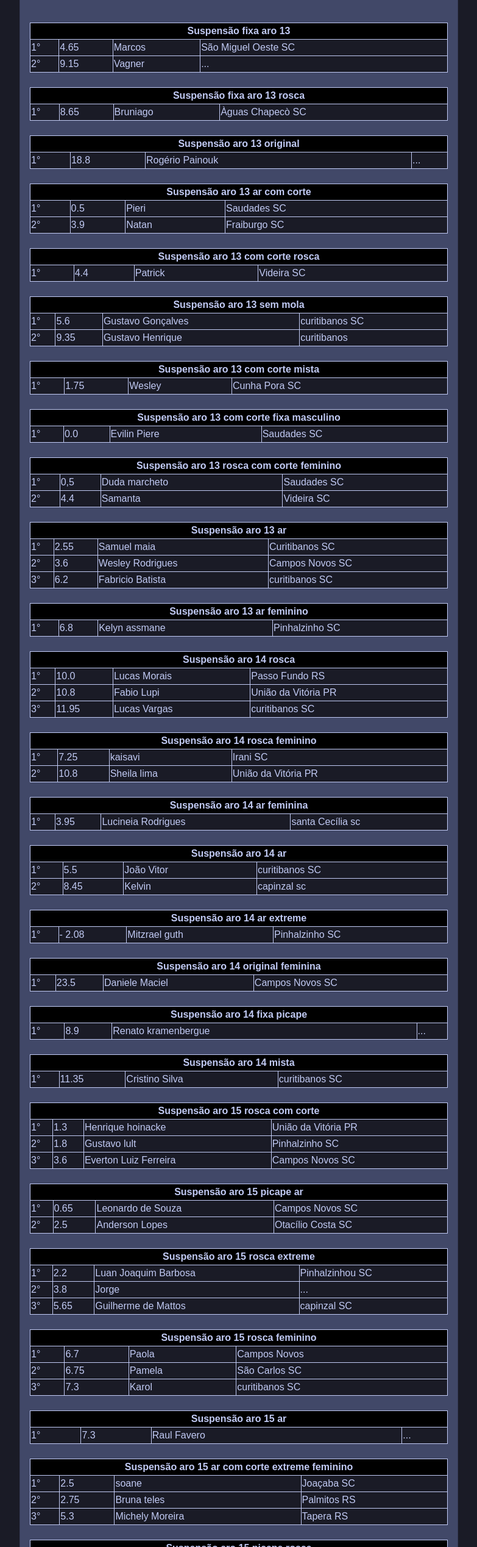
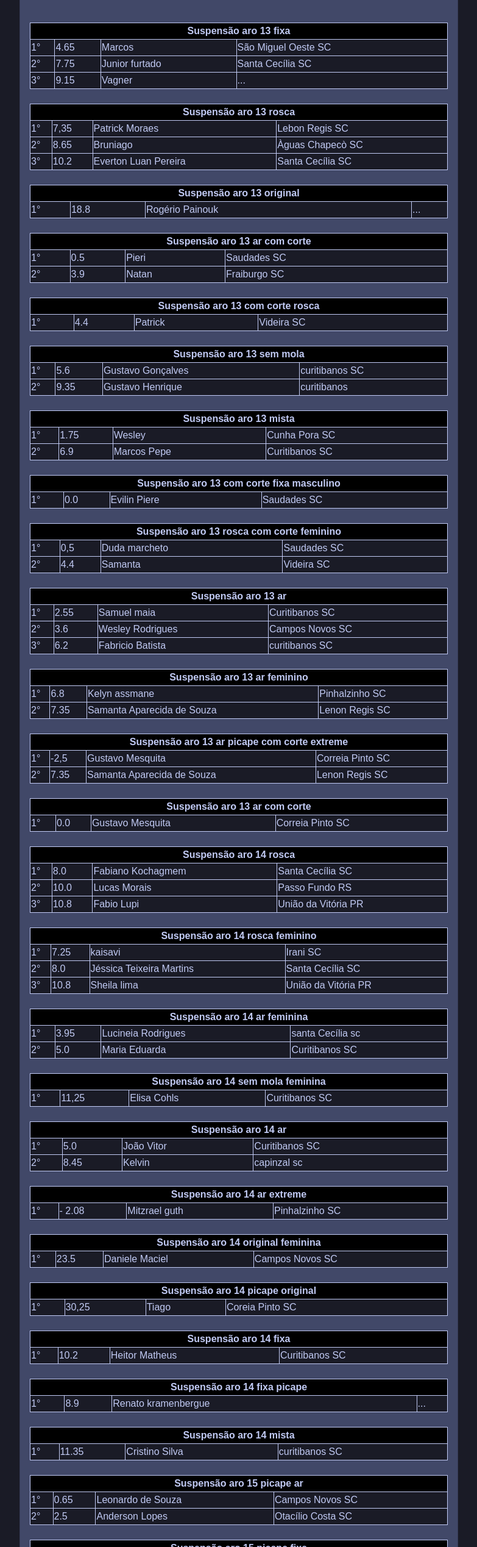
Before and after one commit to securiityy/raxacompeticoes, a plain HTML site: page index.html in a window 1280 px wide. Shown: the part 2597-5134 px from the top of the page at 61% size, without its empty margins (248-1031 px from the left). Drawn offline with nearby package versions, Linux system fonts and the light colour scheme.

Commit message:
Update index.html

```diff
--- a/index.html
+++ b/index.html
@@ -263,16 +263,19 @@ animation-duration: 300ms;
     <p class="card-text">Queremos parabenizar a todos os competidores pelo desempenho excepcional e pela paixão demonstrada ao longo desta jornada emocionante..</p>
 
 		<table class="mycolorfont mycolorbg">
-			<tr><th  style="text-align:center;background-color:#000000;" colspan="4">Suspensão fixa aro 13</th></tr>
+			<tr><th  style="text-align:center;background-color:#000000;" colspan="4">Suspensão aro 13 fixa</th></tr>
 			<tr><td>1°</td><td>4.65</td><td>Marcos</td><td>São Miguel Oeste SC</td>
-			<tr><td>2°</td><td>9.15 </td><td>Vagner</td><td>...</td>
+			<tr><td>2°</td><td>7.75 </td><td>Junior furtado</td><td>Santa Cecília SC</td>
+			<tr><td>3°</td><td>9.15 </td><td>Vagner</td><td>...</td>
 			</tr>
 	  </table>
 			</br>
 
 		<table class="mycolorfont mycolorbg">
-			<tr><th  style="text-align:center;background-color:#000000;" colspan="4">Suspensão fixa aro 13 rosca</th></tr>
-			<tr><td>1°</td><td>8.65</td><td>Bruniago</td><td>Àguas Chapecò SC</td>
+			<tr><th  style="text-align:center;background-color:#000000;" colspan="4">Suspensão aro 13 rosca</th></tr>
+			<tr><td>1°</td><td>7,35</td><td>Patrick Moraes</td><td>Lebon Regis SC</td>
+			<tr><td>2°</td><td>8.65</td><td>Bruniago</td><td>Àguas Chapecò SC</td>
+			<tr><td>3°</td><td>10.2</td><td>Everton Luan Pereira</td><td>Santa Cecília SC</td>
 			</tr>
 	  </table>
 			</br>
@@ -310,8 +313,9 @@ animation-duration: 300ms;
 			</br>
 
 		<table class="mycolorfont mycolorbg">
-			<tr><th  style="text-align:center;background-color:#000000;" colspan="4">Suspensão aro 13 com corte mista</th></tr>
+			<tr><th  style="text-align:center;background-color:#000000;" colspan="4">Suspensão aro 13 mista</th></tr>
 			<tr><td>1°</td><td>1.75</td><td>Wesley</td><td>Cunha Pora SC</td>
+			<tr><td>2°</td><td>6.9</td><td>Marcos Pepe</td><td>Curitibanos SC</td>
 			</tr>
 	  </table>
 			</br>
@@ -343,6 +347,23 @@ animation-duration: 300ms;
 		<table class="mycolorfont mycolorbg">
 			<tr><th  style="text-align:center;background-color:#000000;" colspan="4">Suspensão aro 13 ar feminino</th></tr>
 			<tr><td>1°</td><td>6.8</td><td>Kelyn assmane</td><td>Pinhalzinho SC</td>
+			<tr><td>2°</td><td>7.35</td><td>Samanta Aparecida de Souza</td><td>Lenon Regis SC</td>
+			</tr>
+	  </table>
+			</br>
+
+		<table class="mycolorfont mycolorbg">
+			<tr><th  style="text-align:center;background-color:#000000;" colspan="4">Suspensão aro 13 ar picape com corte extreme</th></tr>
+			<tr><td>1°</td><td>-2,5</td><td>Gustavo Mesquita</td><td>Correia Pinto SC</td>
+			<tr><td>2°</td><td>7.35</td><td>Samanta Aparecida de Souza</td><td>Lenon Regis SC</td>
+			</tr>
+	  </table>
+			</br>
+
+
+		<table class="mycolorfont mycolorbg">
+			<tr><th  style="text-align:center;background-color:#000000;" colspan="4">Suspensão aro 13 ar com corte</th></tr>
+			<tr><td>1°</td><td>0.0</td><td>Gustavo Mesquita </td><td>Correia Pinto SC</td>
 			</tr>
 	  </table>
 			</br>
@@ -350,9 +371,9 @@ animation-duration: 300ms;
 
 		<table class="mycolorfont mycolorbg">
 			<tr><th  style="text-align:center;background-color:#000000;" colspan="4">Suspensão aro 14 rosca</th></tr>
-			<tr><td>1°</td><td>10.0</td><td>Lucas Morais</td><td>Passo Fundo RS</td>
-			<tr><td>2°</td><td>10.8</td><td>Fabio Lupi</td><td>União da Vitória PR</td>
-			<tr><td>3°</td><td>11.95</td><td>Lucas Vargas</td><td>curitibanos SC</td>
+			<tr><td>1°</td><td>8.0</td><td>Fabiano Kochagmem</td><td>Santa Cecília SC</td>
+			<tr><td>2°</td><td>10.0</td><td>Lucas Morais</td><td>Passo Fundo RS</td>
+			<tr><td>3°</td><td>10.8</td><td>Fabio Lupi</td><td>União da Vitória PR</td>
 			</tr>
 	  </table>
 			</br>
@@ -360,7 +381,8 @@ animation-duration: 300ms;
 		<table class="mycolorfont mycolorbg">
 			<tr><th  style="text-align:center;background-color:#000000;" colspan="4">Suspensão aro 14 rosca feminino</th></tr>
 			<tr><td>1°</td><td>7.25</td><td>kaisavi</td><td>Irani SC</td>
-			<tr><td>2°</td><td>10.8</td><td>Sheila lima</td><td>União da Vitória PR</td>
+			<tr><td>2°</td><td>8.0</td><td>Jéssica Teixeira Martins</td><td>Santa Cecília SC</td>
+			<tr><td>3°</td><td>10.8</td><td>Sheila lima</td><td>União da Vitória PR</td>
 			</tr>
 	  </table>
 			</br>
@@ -368,13 +390,21 @@ animation-duration: 300ms;
 		<table class="mycolorfont mycolorbg">
 			<tr><th  style="text-align:center;background-color:#000000;" colspan="4">Suspensão aro 14 ar feminina</th></tr>
 			<tr><td>1°</td><td>3.95</td><td>Lucineia Rodrigues</td><td>santa Cecília sc</td>
+			<tr><td>2°</td><td>5.0</td><td>Maria Eduarda</td><td>Curitibanos SC</td>
+			</tr>
+	  </table>
+			</br>
+
+		<table class="mycolorfont mycolorbg">
+			<tr><th  style="text-align:center;background-color:#000000;" colspan="4">Suspensão aro 14 sem mola feminina</th></tr>
+			<tr><td>1°</td><td>11,25</td><td>Elisa Cohls</td><td>Curitibanos SC</td>
 			</tr>
 	  </table>
 			</br>
 
 		<table class="mycolorfont mycolorbg">
 			<tr><th  style="text-align:center;background-color:#000000;" colspan="4">Suspensão aro 14 ar</th></tr>
-			<tr><td>1°</td><td>5.5</td><td>João Vitor</td><td>curitibanos SC</td>
+			<tr><td>1°</td><td>5.0</td><td>João Vitor</td><td>Curitibanos SC</td>
 			<tr><td>2°</td><td>8.45</td><td>Kelvin</td><td>capinzal sc</td>
 			</tr>
 	  </table>
@@ -396,6 +426,22 @@ animation-duration: 300ms;
 			</br>
 
 		<table class="mycolorfont mycolorbg">
+			<tr><th  style="text-align:center;background-color:#000000;" colspan="4">Suspensão aro 14 picape original</th></tr>
+			<tr><td>1°</td><td>30,25</td><td>Tiago</td><td>Coreia Pinto SC</td>
+			</tr>
+	  </table>
+			</br>
+
+
+		<table class="mycolorfont mycolorbg">
+			<tr><th  style="text-align:center;background-color:#000000;" colspan="4">Suspensão aro 14 fixa</th></tr>
+			<tr><td>1°</td><td>10.2</td><td>Heitor Matheus</td><td>Curitibanos SC</td>
+			</tr>
+	  </table>
+			</br>
+
+
+		<table class="mycolorfont mycolorbg">
 			<tr><th  style="text-align:center;background-color:#000000;" colspan="4">Suspensão aro 14 fixa picape</th></tr>
 			<tr><td>1°</td><td>8.9</td><td>Renato kramenbergue</td><td>...</td>
 			</tr>
@@ -410,15 +456,6 @@ animation-duration: 300ms;
 			</br>
 
 		<table class="mycolorfont mycolorbg">
-			<tr><th  style="text-align:center;background-color:#000000;" colspan="4">Suspensão aro 15 rosca com corte </th></tr>
-			<tr><td>1°</td><td>1.3</td><td>Henrique hoinacke</td><td>União da Vitória PR</td>
-			<tr><td>2°</td><td>1.8</td><td>Gustavo lult</td><td>Pinhalzinho SC</td>
-			<tr><td>3°</td><td>3.6</td><td>Everton Luiz Ferreira</td><td>Campos Novos SC</td>
-			</tr>
-	  </table>
-			</br>
-
-		<table class="mycolorfont mycolorbg">
 			<tr><th  style="text-align:center;background-color:#000000;" colspan="4">Suspensão aro 15 picape ar</th></tr>
 			<tr><td>1°</td><td>0.65</td><td>Leonardo de Souza</td><td>Campos Novos SC</td>
 			<tr><td>2°</td><td>2.5</td><td>Anderson Lopes</td><td>Otacílio Costa SC</td>
@@ -427,17 +464,16 @@ animation-duration: 300ms;
 			</br>
 
 		<table class="mycolorfont mycolorbg">
-			<tr><th  style="text-align:center;background-color:#000000;" colspan="4">Suspensão aro 15 rosca extreme</th></tr>
-			<tr><td>1°</td><td>2.2</td><td>Luan Joaquim Barbosa</td><td>Pinhalzinhou SC</td>
-			<tr><td>2°</td><td>3.8</td><td>Jorge</td><td>...</td>
-			<tr><td>3°</td><td>5.65</td><td>Guilherme de Mattos</td><td>capinzal SC</td>
+			<tr><th  style="text-align:center;background-color:#000000;" colspan="4">Suspensão aro 15 picape fixa</th></tr>
+			<tr><td>1°</td><td>0.65</td><td>lugar Patrick Silva</td><td>Cidade Lebon Regis </td>
 			</tr>
 	  </table>
 			</br>
 
+
 		<table class="mycolorfont mycolorbg">
 			<tr><th  style="text-align:center;background-color:#000000;" colspan="4">Suspensão aro 15 rosca feminino</th></tr>
-			<tr><td>1°</td><td>6.7</td><td>Paola</td><td>Campos Novos</td>
+			<tr><td>1°</td><td>5.7</td><td>Emília Pereti</td><td>Lebon Regis SC</td>
 			<tr><td>2°</td><td>6.75</td><td>Pamela</td><td>São Carlos SC</td>
 			<tr><td>3°</td><td>7.3</td><td>Karol</td><td>curitibanos SC</td>
 			</tr>
@@ -445,8 +481,30 @@ animation-duration: 300ms;
 			</br>
 
 		<table class="mycolorfont mycolorbg">
+			<tr><th  style="text-align:center;background-color:#000000;" colspan="4">Suspensão aro 15 rosca com corte</th></tr>
+			<tr><td>1°</td><td>2.2</td><td>Luan Joaquim Barbosa</td><td>Pinhalzinho SC</td>
+			<tr><td>2°</td><td>2.25</td><td>Gabriel Luis</td><td>Correia Pinto SC </td>
+			<tr><td>3°</td><td>3.6</td><td>Everton Luiz Ferreira</td><td>Campos Novos SC </td>
+			</tr>
+	  </table>
+			</br>
+
+		<table class="mycolorfont mycolorbg">
+			<tr><th  style="text-align:center;background-color:#000000;" colspan="4">Suspensão aro 15 rosca extreme</th></tr>
+			<tr><td>1°</td><td>2.25</td><td>Gabriel Luis</td><td>Correia Pinto SC </td>
+			<tr><td>2°</td><td>1.3</td><td>Henrique Honacke</td><td>União da vitória SC </td>
+			<tr><td>3°</td><td>1.8</td><td>Gustavo Lult</td><td>Pinhalzinho SC </td>
+			</tr>
+	  </table>
+			</br>
+
+
+
+		<table class="mycolorfont mycolorbg">
 			<tr><th  style="text-align:center;background-color:#000000;" colspan="4">Suspensão aro 15 ar</th></tr>
-			<tr><td>1°</td><td>7.3</td><td>Raul Favero</td><td>...</td>
+			<tr><td>1°</td><td>5.3</td><td>Andrei de oliveira</td><td>São José do Cerrito SC </td>
+			<tr><td>2°</td><td>5.45</td><td>Lucas Martins</td><td>Lebon Regis SC</td>
+			<tr><td>2°</td><td>7.3</td><td>Raul Favero</td><td>...</td>
 			</tr>
 	  </table>
 			</br>
@@ -476,8 +534,9 @@ animation-duration: 300ms;
 
 		<table class="mycolorfont mycolorbg">
 			<tr><th  style="text-align:center;background-color:#000000;" colspan="4">Suspensão 15 ar com corte extreme</th></tr>
-			<tr><td>1°</td><td>1.1</td><td>tocha</td><td>Lages SC</td>
-			<tr><td>2°</td><td>2.3</td><td>Fabio Ribeiro</td><td>Campos Novos SC</td>
+			<tr><td>1°</td><td>0.45</td><td>Oliver Fausto</td><td>Lages SC</td>
+			<tr><td>2°</td><td>1.1</td><td>tocha</td><td>Lages SC</td>
+			<tr><td>3°</td><td>1.9</td><td>Gabriel Oreia</td><td>Correria Pinto SC</td>
 			</tr>
 	  </table>
 			</br>
@@ -493,7 +552,7 @@ animation-duration: 300ms;
 			<tr><th  style="text-align:center;background-color:#000000;" colspan="4">Suspensão aro 15 fixa</th></tr>
 			<tr><td>1°</td><td>3.55</td><td>Matheus fenili</td><td>Joaçaba SC</td>
 			<tr><td>2°</td><td>5.5</td><td>Anderson Alves</td><td>União da Vitória PR</td>
-			<tr><td>3°</td><td>12.1</td><td>Natan Rolin</td><td>Nova Erechim PR</td>
+			<tr><td>3°</td><td>9.4</td><td>Willian Garcia</td><td>Pouso Redondo SC</td>
 			</tr>
 	  </table>
 			</br>
@@ -620,26 +679,8 @@ animation-duration: 300ms;
 			</br>
 
 		<table class="mycolorfont mycolorbg">
-			<tr><th  style="text-align:center;background-color:#000000;" colspan="4">Suspensão aro 17 ar com corte</th></tr>
-			<tr><td>1°</td><td>0,0</td><td>Fabio Ribeiro</td><td>Campos Novos</td>
-			<tr><td>2°</td><td>0,55</td><td>Geovane thug life</td><td>general carneiro</td>
-			<tr><td>3°</td><td>2,8</td><td>Marcelo pelentir</td><td>Joaçaba</td>
-			</tr>
-	  </table>
-			</br>
-
-		<table class="mycolorfont mycolorbg">
 			<tr><th  style="text-align:center;background-color:#000000;" colspan="4">Suspensão aro 17 ar com corte feminina</th></tr>
 			<tr><td>1°</td><td>2.3</td><td>Talita</td><td>campos novos</td>
-			</tr>
-	  </table>
-			</br>
-
-		<table class="mycolorfont mycolorbg">
-			<tr><th  style="text-align:center;background-color:#000000;" colspan="4">Suspensão aro 17 ar extreme com corte</th></tr>
-			<tr><td>1°</td><td>0.5</td><td>Tiago Murilo</td><td>Otacílio Costa</td>
-			<tr><td>2°</td><td>0.6</td><td>Vinicius Santos</td><td>Tepera RS</td>
-			<tr><td>3°</td><td>0.95</td><td>Fabio Ribeiro</td><td>Campos Novos SC</td>
 			</tr>
 	  </table>
 			</br>
@@ -657,6 +698,24 @@ animation-duration: 300ms;
 			</tr>
 	  </table>
 			</br>
+
+		<table class="mycolorfont mycolorbg">
+			<tr><th  style="text-align:center;background-color:#000000;" colspan="4">Suspensão aro 17 ar com corte</th></tr>
+			<tr><td>1°</td><td>0.0</td><td>Fabio Ribeiro</td><td>Campos novos SC</td>
+			<tr><td>2°</td><td>0.5</td><td>Tiago Murilo</td><td>Otacílio Costa SC</td>
+			<tr><td>3°</td><td>0.6</td><td>Vinicius Santos</td><td>Tapera RS</td>
+			</tr>
+	  </table>
+			</br>
+
+		<table class="mycolorfont mycolorbg">
+			<tr><th  style="text-align:center;background-color:#000000;" colspan="4">Suspensão aro 17 com corte extreme</th></tr>
+			<tr><td>1°</td><td>-1.75</td><td>Gabriel Oreia</td><td>Correia Pinto SC</td>
+			</tr>
+	  </table>
+			</br>
+
+
 
 		<table class="mycolorfont mycolorbg">
 			<tr><th  style="text-align:center;background-color:#000000;" colspan="4">Suspensão aro 17 rosca</th></tr>
@@ -712,17 +771,8 @@ animation-duration: 300ms;
 		<table class="mycolorfont mycolorbg">
 			<tr><th  style="text-align:center;background-color:#000000;" colspan="4">Suspensão aro 17 ar feminino</th></tr>
 			<tr><td>1°</td><td>0.95</td><td>Bruna Maria Medeiros</td><td>são Miguel</td>
-			<tr><td>2°</td><td>3.35</td><td>Fabiana melissa</td><td>campos novos</td>
+			<tr><td>2°</td><td>1.1</td><td>karla Cecílio</td><td>Lages SC</td>
 			<tr><td>3°</td><td>3.3</td><td>Ester</td><td>Xanxerê SC</td>
-			</tr>
-	  </table>
-			</br>
-
-		<table class="mycolorfont mycolorbg">
-			<tr><th  style="text-align:center;background-color:#000000;" colspan="4">Suspensão 17 picape extreme</th></tr>
-			<tr><td>1°</td><td>0.9</td><td>Luiz Fernando caçador</td><td>...</td>
-			<tr><td>2°</td><td>1.7</td><td>Pablo Henrique cunha porã</td><td>...</td>
-			<tr><td>3°</td><td>1.8</td><td>Iago capinzal</td><td>...</td>
 			</tr>
 	  </table>
 			</br>
@@ -736,13 +786,14 @@ animation-duration: 300ms;
 			</br>
 
 		<table class="mycolorfont mycolorbg">
-			<tr><th  style="text-align:center;background-color:#000000;" colspan="4">Suspensão 17 picape ar</th></tr>
-			<tr><td>1°</td><td>0.0</td><td>Luiz Fernando caçador</td><td>...</td>
-			<tr><td>2°</td><td>0.95</td><td>willinton prila </td><td>Fraiburgo</td>
-			<tr><td>3°</td><td>2.35</td><td>Fabiano Rufino</td><td>curitibanos</td>
+			<tr><th  style="text-align:center;background-color:#000000;" colspan="4">Suspensão 17 picape ar com corte</th></tr>
+			<tr><td>1°</td><td>0.0</td><td>Skai</td><td>Coreia Pinto SC</td>
+			<tr><td>2°</td><td>0.95</td><td>Welliton prila</td><td>Fraiburgo SC</td>
+			<tr><td>3°</td><td>1.4</td><td>Gustavo Padilha</td><td>Coreia Pinto SC</td>
 			</tr>
 	  </table>
 			</br>
+
 
 		<table class="mycolorfont mycolorbg">
 			<tr><th  style="text-align:center;background-color:#000000;" colspan="4">Suspensão 18 fixa</th></tr>
@@ -759,9 +810,10 @@ animation-duration: 300ms;
 			</br>
 
 		<table class="mycolorfont mycolorbg">
-			<tr><th  style="text-align:center;background-color:#000000;" colspan="4">Suspensão. 18 com corte ar</th></tr>
+			<tr><th  style="text-align:center;background-color:#000000;" colspan="4">Suspensão 18 ar com corte</th></tr>
 			<tr><td>1°</td><td>3.0</td><td>Wagner mano ita</td><td>...</td>
-			<tr><td>2°</td><td>5.2</td><td>Leonardo novaki </td><td>união vitória</td>
+			<tr><td>2°</td><td>4.05</td><td>Carlos Fernando</td><td>Correia Pinto SC</td>
+			<tr><td>3°</td><td>5.0</td><td>Matheus Rocker</td><td>Lages SC</td>
 			</tr>
 	  </table>
 			</br>
@@ -809,7 +861,8 @@ animation-duration: 300ms;
 
 		<table class="mycolorfont mycolorbg">
 			<tr><th  style="text-align:center;background-color:#000000;" colspan="4">Suspensão 18 picape rosca</th></tr>
-			<tr><td>1°</td><td>9.8</td><td>Igor Andrade</td><td>curitibanos</td>
+			<tr><td>1°</td><td>9.2 </td><td>Igor Andrade </td><td>curitibanos SC</td>
+			<tr><td>2°</td><td>9.8</td><td>Igor Andrade</td><td>curitibanos SC</td>
 			</tr>
 	  </table>
 			</br>
@@ -831,6 +884,14 @@ animation-duration: 300ms;
 			</tr>
 	  </table>
 			</br>
+
+		<table class="mycolorfont mycolorbg">
+			<tr><th  style="text-align:center;background-color:#000000;" colspan="4">Suspensão 20 fixa</th></tr>
+			<tr><td>1°</td><td>8,5</td><td>Dudu Pateu</td><td>Bocaina do Sul SC</td>
+			</tr>
+	  </table>
+			</br>
+
 
 		<table class="mycolorfont mycolorbg">
 			<tr><th  style="text-align:center;background-color:#000000;" colspan="4">Suspensão 22 fixa</th></tr>
```
